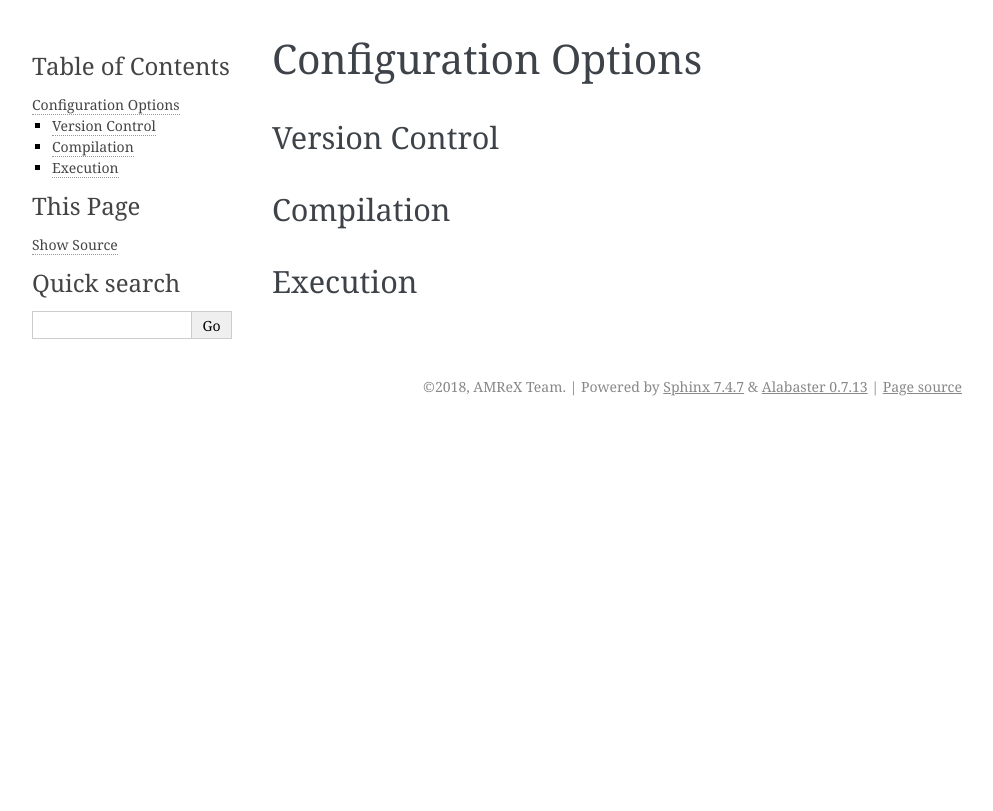
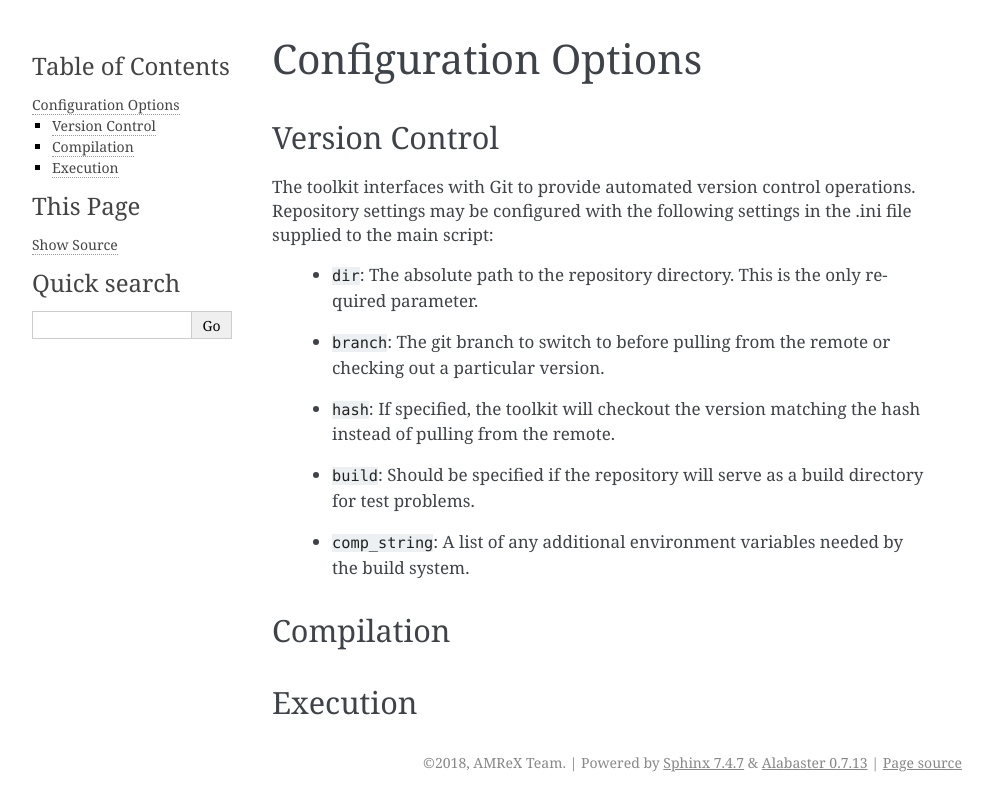
Before and after one commit to AMReX-Codes/regression_testing, a Sphinx documentation site: the page built from docs/source/configuration.rst, in a window 1280 px wide. Shown: the top 811 px of the page, without its empty margins (148-1141 px from the left). Built offline with Sphinx 7.4.7, drawn with Linux system fonts in a browser that asks for light colours.

Commit message:
Added version control documentation

```diff
--- a/docs/source/conf.py
+++ b/docs/source/conf.py
@@ -92,7 +92,7 @@ html_compact_lists = False
 # Add any paths that contain custom static files (such as style sheets) here,
 # relative to this directory. They are copied after the builtin static files,
 # so a file named "default.css" will overwrite the builtin "default.css".
-html_static_path = ['_static']
+html_static_path = []
 
 # Custom sidebar templates, must be a dictionary that maps document names
 # to template names.
--- a/docs/source/configuration.rst
+++ b/docs/source/configuration.rst
@@ -5,6 +5,25 @@ Configuration Options
 Version Control
 ===============
 
+The toolkit interfaces with Git to provide automated version control operations.
+Repository settings may be configured with the following settings in the .ini file
+supplied to the main script:
+
+  * ``dir``: The absolute path to the repository directory. This is the only
+    required parameter.
+
+  * ``branch``: The git branch to switch to before pulling from the remote or
+    checking out a particular version.
+
+  * ``hash``: If specified, the toolkit will checkout the version matching the
+    hash instead of pulling from the remote.
+
+  * ``build``: Should be specified if the repository will serve as a build
+    directory for test problems.
+
+  * ``comp_string``: A list of any additional environment variables needed
+    by the build system.
+
 Compilation
 ===========
 
```
